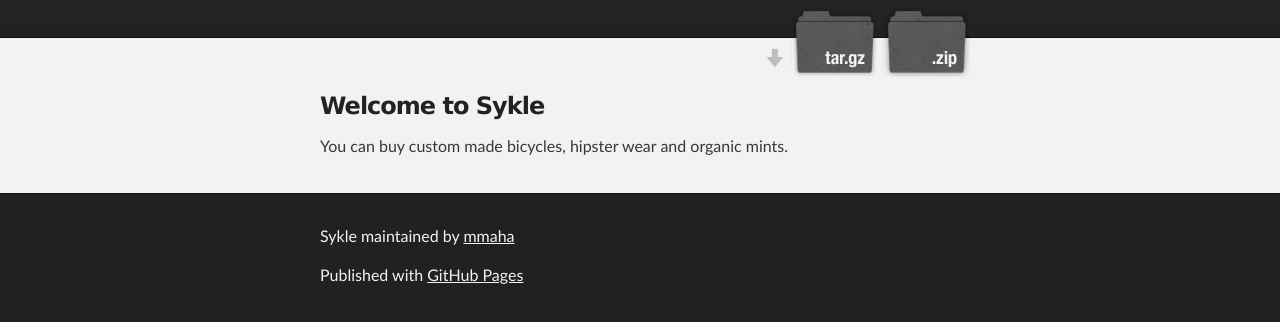
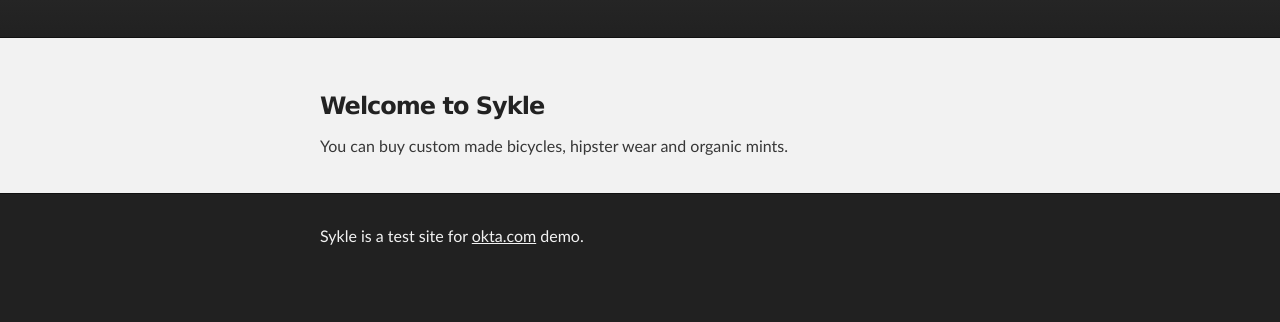
Before and after one commit to mmaha/sykle, a plain HTML site: page index.html in a window 1280 px wide. Shown: the part 172-494 px from the top of the page. Drawn offline with Linux system fonts and the light colour scheme.

Commit message:
Update index.html
removed download links and changed the footer.

```diff
--- a/index.html
+++ b/index.html
@@ -21,10 +21,6 @@
           <h1 id="project_title">Sykle</h1>
           <h2 id="project_tagline">Custom Cycles</h2>
 
-            <section id="downloads">
-              <a class="zip_download_link" href="https://github.com/mmaha/sykle/zipball/master">Download this project as a .zip file</a>
-              <a class="tar_download_link" href="https://github.com/mmaha/sykle/tarball/master">Download this project as a tar.gz file</a>
-            </section>
         </header>
     </div>
 
@@ -41,8 +37,7 @@
     <!-- FOOTER  -->
     <div id="footer_wrap" class="outer">
       <footer class="inner">
-        <p class="copyright">Sykle maintained by <a href="https://github.com/mmaha">mmaha</a></p>
-        <p>Published with <a href="http://pages.github.com">GitHub Pages</a></p>
+        <p class="copyright">Sykle is a test site for <a href="http://okta.com">okta.com</a> demo.</p>
       </footer>
     </div>
 
```
